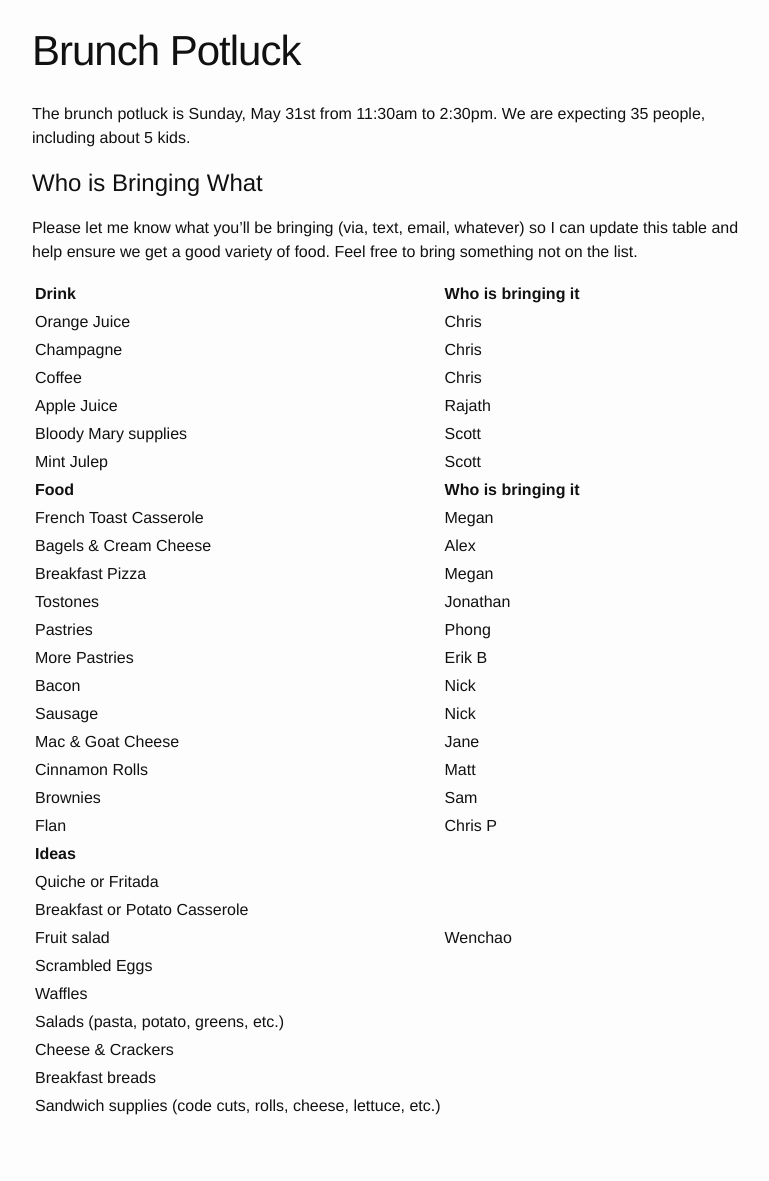
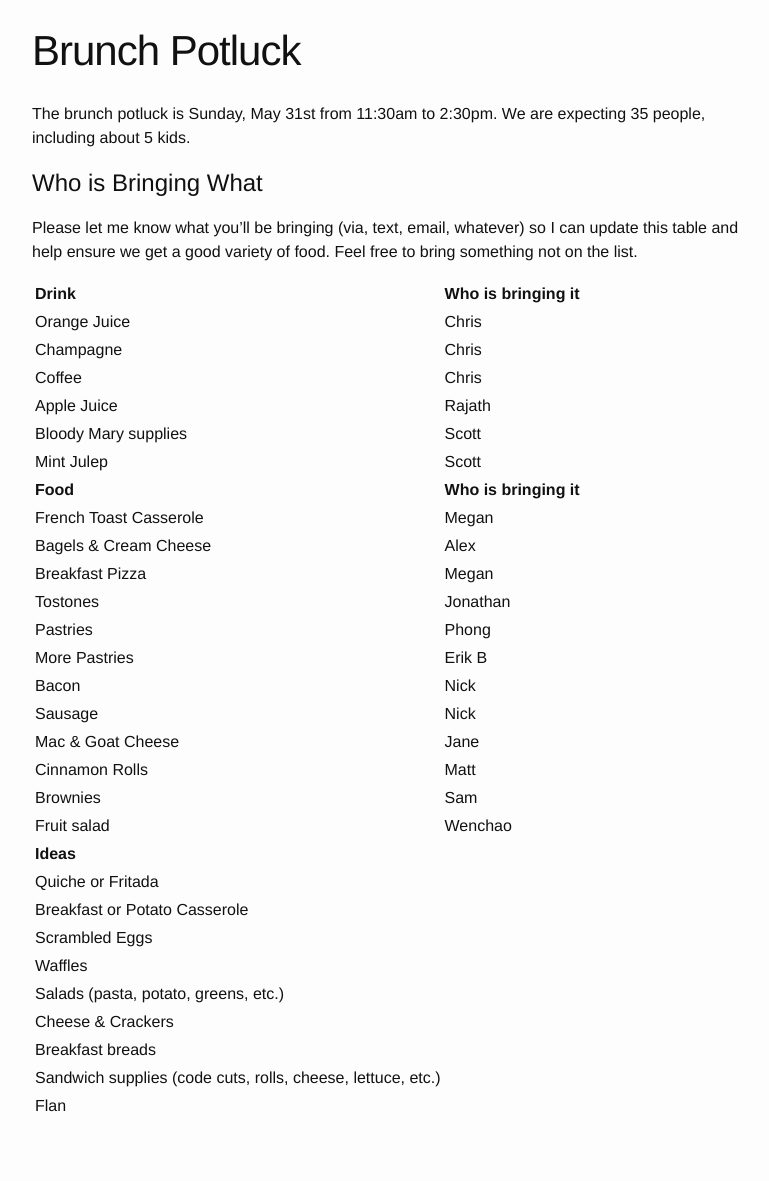
Before and after one commit to chlady/chlady.github.io, a Jekyll site: the page built from brunch.md, in a window 1280 px wide. Shown: the whole page, without its empty margins (238-1007 px from the left). Built offline with Jekyll 4.4.1, drawn with Linux system fonts in a browser that asks for light colours.

Commit message:
Updates contributions

```diff
--- a/brunch.md
+++ b/brunch.md
@@ -32,14 +32,14 @@ Please let me know what you'll be bringing (via, text, email, whatever) so I can
 | Mac & Goat Cheese | Jane
 | Cinnamon Rolls | Matt
 | Brownies | Sam
-| Flan | Chris P
+| Fruit salad | Wenchao
 | **Ideas** |
 | Quiche or Fritada |
 | Breakfast or Potato Casserole |
-| Fruit salad | Wenchao
 | Scrambled Eggs |
 | Waffles |
 | Salads (pasta, potato, greens, etc.) |
 | Cheese & Crackers |
 | Breakfast breads |
 | Sandwich supplies (code cuts, rolls, cheese, lettuce, etc.) |
+| Flan |
```
